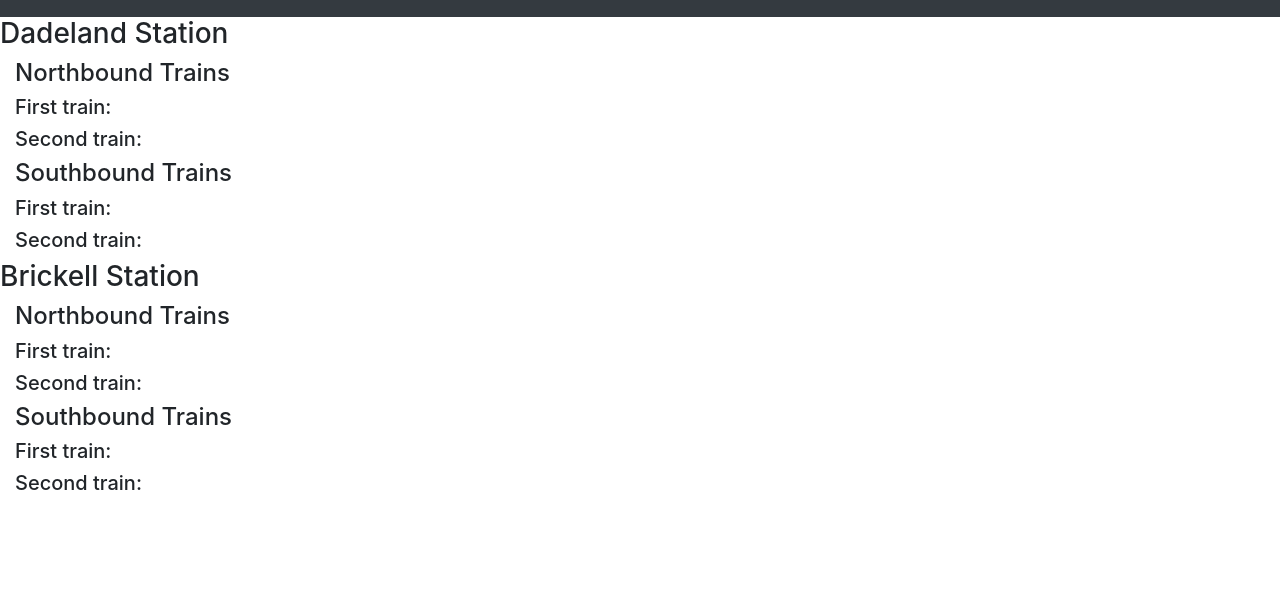
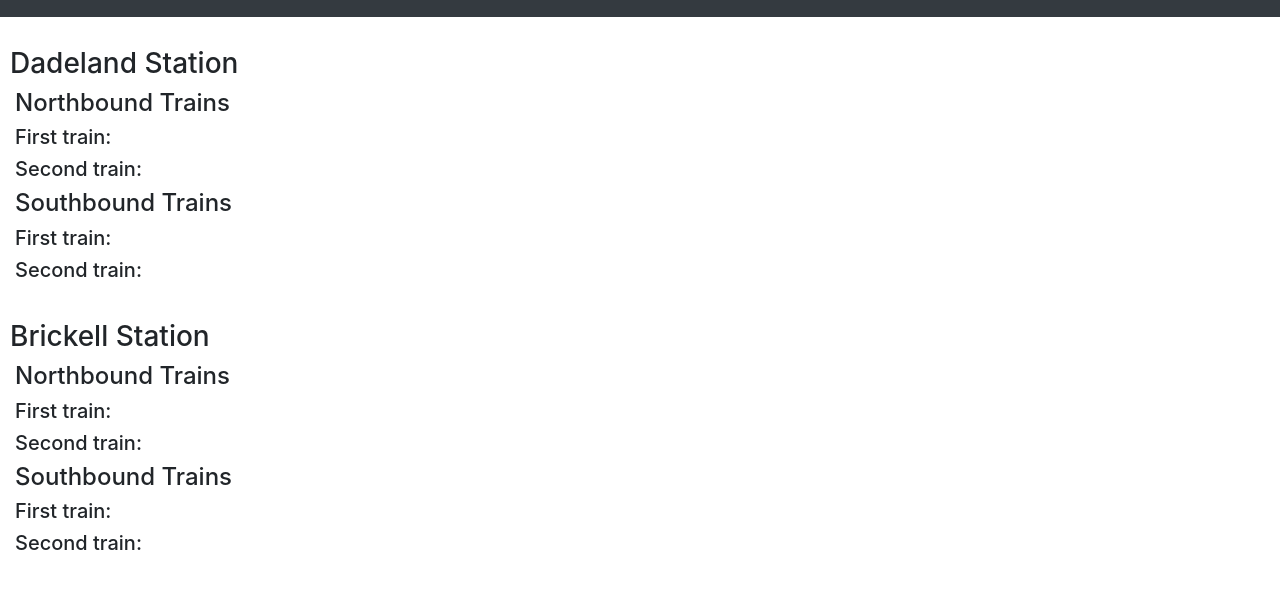
Before and after one commit to alegomez1/Metrorail-Times, a website: page Metrorail/index.html in a window 1280 px wide. Shown: the part 63-652 px from the top of the page. Drawn offline with nearby package versions, Linux system fonts and the light colour scheme; no server answers.

Commit message:
Minor styling changes

```diff
--- a/Metrorail/public/CSS/styles.css
+++ b/Metrorail/public/CSS/styles.css
@@ -4,3 +4,6 @@
 li{
     list-style-type: none;
 }
+.station-title{
+    padding: 30px 0 0 10px
+}
--- a/Metrorail/public/Javascript/index.js
+++ b/Metrorail/public/Javascript/index.js
@@ -46,10 +46,6 @@ const brickellSecondSouthBoundTrainArrival = brickell.SB_Time2_Arrival
 document.querySelector("body > div:nth-child(7) > h5:nth-child(2)").innerText += ` ${brickellFirstSouthBoundTrainTime}.....ETA: ${brickellFirstSouthBoundTrainArrival}`
 document.querySelector("body > div:nth-child(7) > h5:nth-child(3)").innerText += ` ${brickellSecondSouthBoundTrainTime}.....ETA: ${brickellSecondSouthBoundTrainArrival}`
 
-
-
-
-
 })
 
 
```
